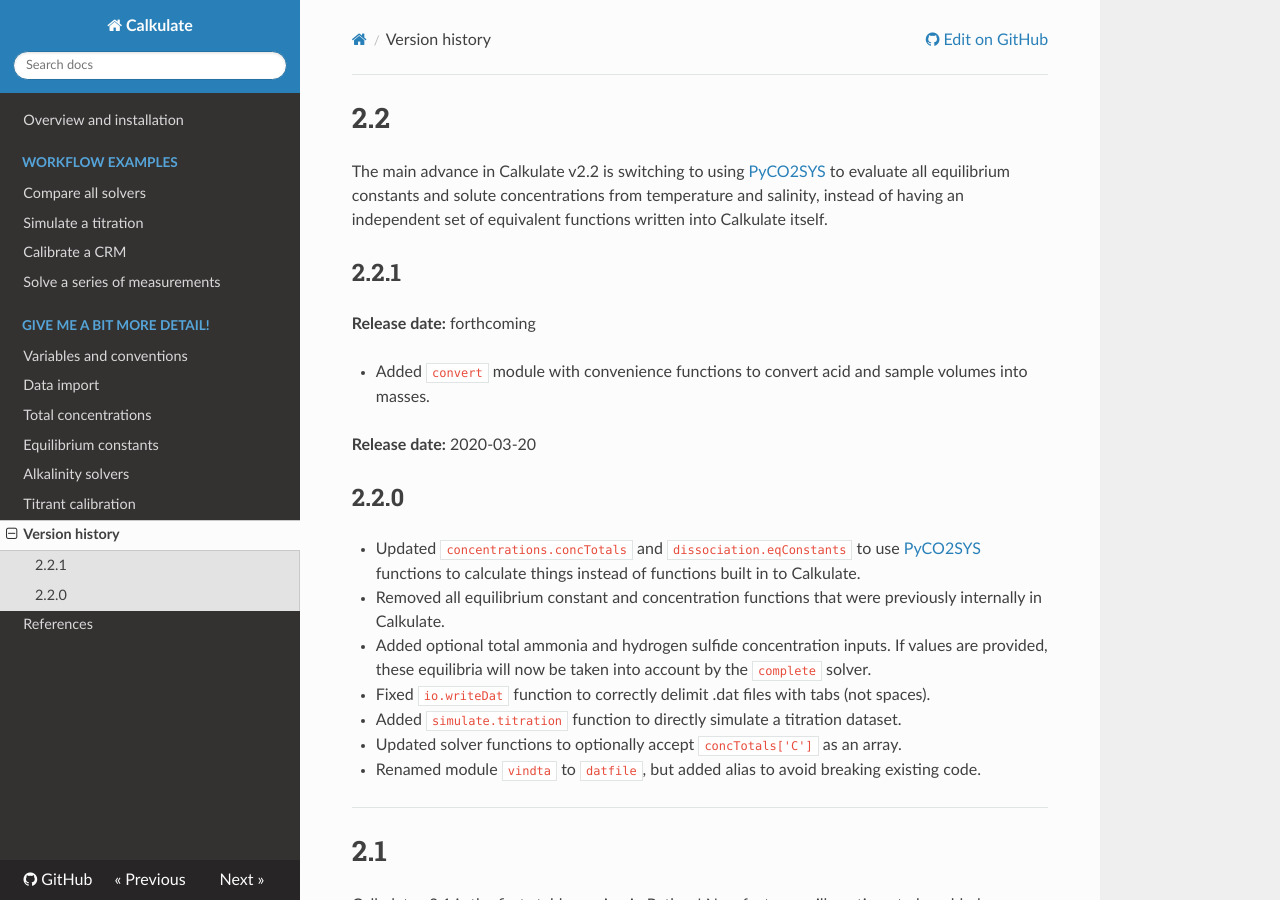
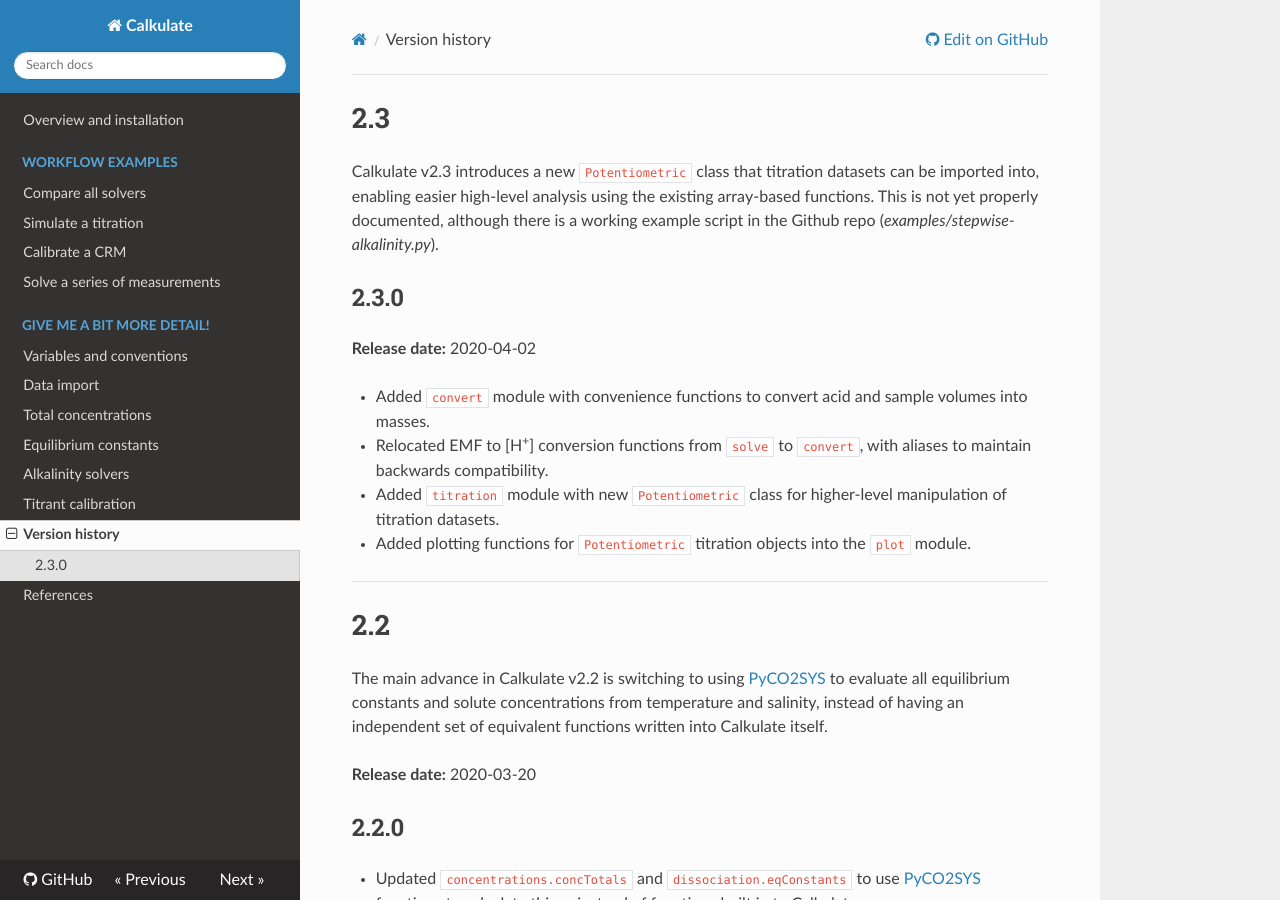
Before and after one commit to mvdh7/calkulate, an MkDocs documentation site: the page built from docs/versions.md, in a window 1280 px wide and 900 px high. Built offline with MkDocs 1.6.1, drawn with Linux system fonts in a browser that asks for light colours; nearby versions of some CDN libraries.

Commit message:
Finish off v2.3.0 release notes

```diff
--- a/docs/versions.md
+++ b/docs/versions.md
@@ -1,12 +1,21 @@
+# 2.3
+
+Calkulate v2.3 introduces a new `Potentiometric` class that titration datasets can be imported into, enabling easier high-level analysis using the existing array-based functions. This is not yet properly documented, although there is a working example script in the Github repo (*examples/stepwise-alkalinity.py*).
+
+## 2.3.0
+
+**Release date:** 2020-04-02
+
+  * Added `convert` module with convenience functions to convert acid and sample volumes into masses.
+  * Relocated EMF to [H<sup>+</sup>] conversion functions from `solve` to `convert`, with aliases to maintain backwards compatibility.
+  * Added `titration` module with new `Potentiometric` class for higher-level manipulation of titration datasets.
+  * Added plotting functions for `Potentiometric` titration objects into the `plot` module.
+
+---
+
 # 2.2
 
 The main advance in Calkulate v2.2 is switching to using [PyCO2SYS](https://github.com/mvdh7/PyCO2SYS) to evaluate all equilibrium constants and solute concentrations from temperature and salinity, instead of having an independent set of equivalent functions written into Calkulate itself.
-
-## 2.2.1
-
-**Release date:** forthcoming
-
-  * Added `convert` module with convenience functions to convert acid and sample volumes into masses.
 
 **Release date:** 2020-03-20
 
```
